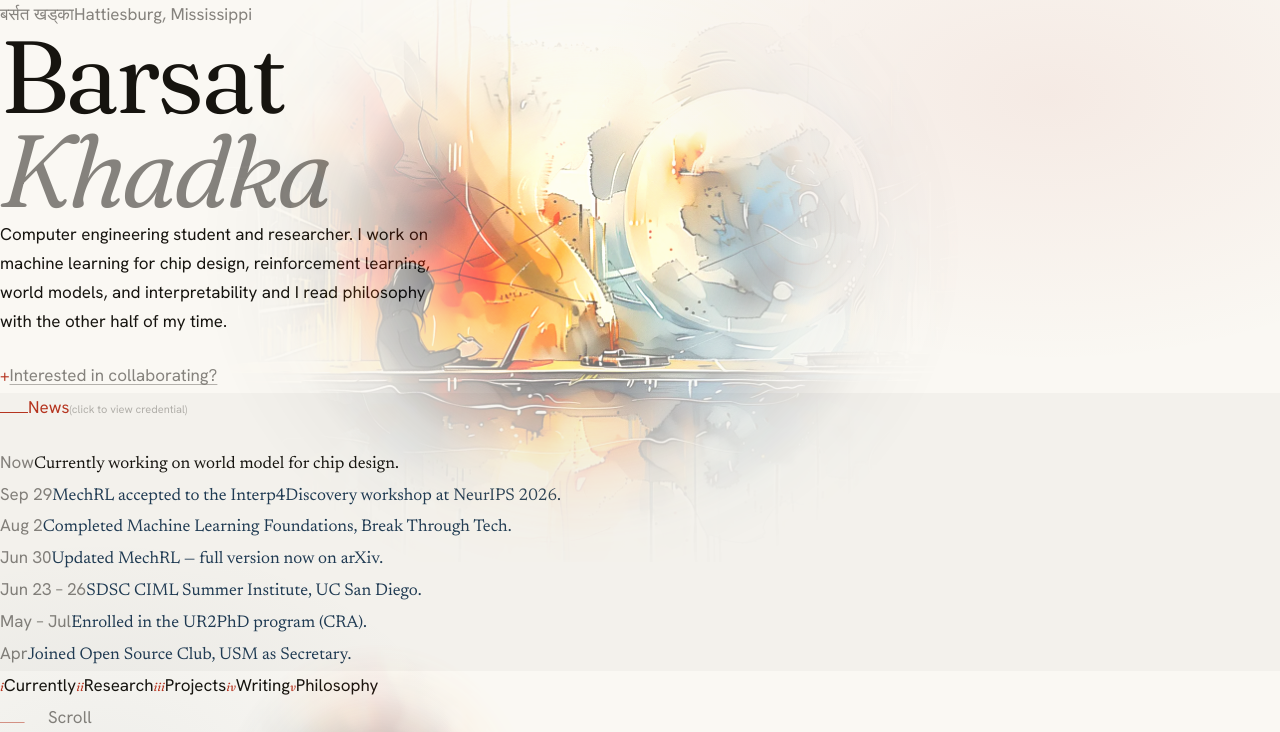
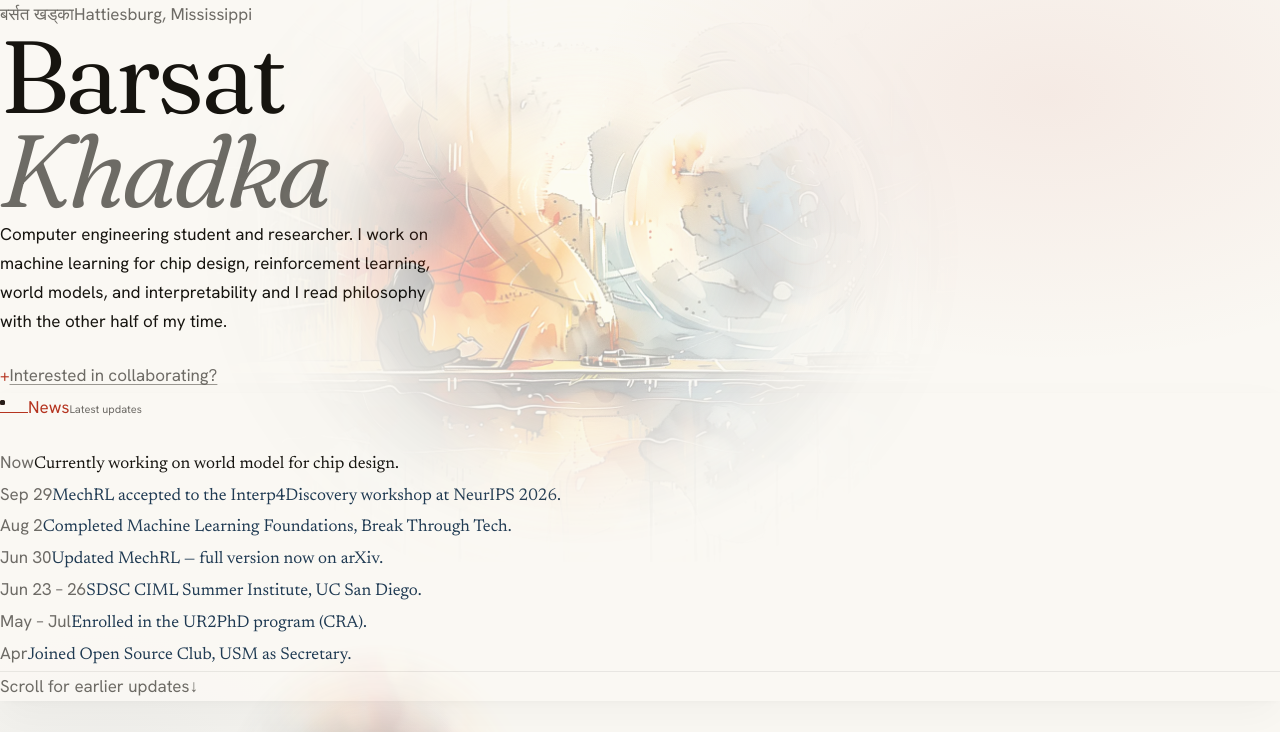
Before and after one commit to BarsatKhadka/portfolioV1, a React (Vite) app: page / in a window 1280 px wide. Shown: the top 732 px of the page. Built offline with nearby package versions, Linux system fonts and the light colour scheme; no server answers.

Commit message:
Polish homepage news, contrast, and navigation details

```diff
--- a/src/components/Home.jsx
+++ b/src/components/Home.jsx
@@ -500,7 +500,8 @@
             alt=""
             className="w-full h-auto block"
             style={{
-              filter: 'saturate(1.05) contrast(1.12) brightness(1.08) blur(0.5px)',
+              opacity: 0.55,
+              filter: 'saturate(0.85) contrast(1.05) brightness(1.08) blur(0.5px)',
               mixBlendMode: 'multiply',
               maskImage: 'radial-gradient(ellipse 50% 74% at 45% 44%, rgba(0,0,0,1) 0%, rgba(0,0,0,1) 20%, rgba(0,0,0,0.45) 40%, rgba(0,0,0,0.15) 55%, rgba(0,0,0,0.03) 70%, rgba(0,0,0,0.005) 85%, transparent 100%)',
               WebkitMaskImage: 'radial-gradient(ellipse 50% 74% at 45% 44%, rgba(0,0,0,1) 0%, rgba(0,0,0,1) 20%, rgba(0,0,0,0.45) 40%, rgba(0,0,0,0.15) 55%, rgba(0,0,0,0.03) 70%, rgba(0,0,0,0.005) 85%, transparent 100%)',
@@ -582,14 +583,14 @@
 
           {/* News */}
           <aside
-            className="hero-fade w-full min-w-0 xl:w-[400px] xl:flex-shrink-0 border rounded-lg p-5 sm:p-6"
-            style={{ borderColor: 'var(--hairline)', backgroundColor: 'var(--panel)', animationDelay: '0.9s' }}
+            className="news-panel hero-fade w-full min-w-0 xl:w-[400px] xl:flex-shrink-0 border rounded-lg p-5 sm:p-6"
+            style={{ animationDelay: '0.9s' }}
           >
             <p className="mb-6 flex items-center gap-3 text-[12.5px] tracking-[0.26em] uppercase" style={{ color: VERMILLION, fontFamily: UI }}>
               <span aria-hidden="true" style={{ width: 28, height: 1, background: VERMILLION, display: 'inline-block' }} />
               News
-              <span className="normal-case tracking-normal" style={{ color: 'var(--faint)', fontSize: 11 }}>
-                (click to view credential)
+              <span className="ml-auto normal-case tracking-normal" style={{ color: 'var(--muted)', fontSize: 11 }}>
+                Latest updates
               </span>
             </p>
             <ol
@@ -599,7 +600,7 @@
               style={{ scrollbarWidth: 'thin', scrollbarColor: 'var(--faint) transparent' }}
             >
               {news.map((item, i) => (
-                <li key={i} className="flex flex-col">
+                <li key={i} className="news-entry relative flex flex-col pl-4">
                   <span className="text-[11px] tracking-[0.2em] uppercase mb-1.5" style={{ color: 'var(--muted)', fontFamily: UI }}>
                     {item.date}
                   </span>
@@ -615,11 +616,15 @@
                 </li>
               ))}
             </ol>
+            <p className="news-scroll-hint mb-0 mt-4 pt-3 text-[11px] flex items-center justify-between" style={{ color: 'var(--muted)', fontFamily: UI }}>
+              <span>Scroll for earlier updates</span>
+              <span aria-hidden="true">↓</span>
+            </p>
           </aside>
         </div>
 
         {/* Bottom — contents index */}
-        <div className="hero-fade relative z-10 flex flex-wrap items-end justify-between gap-y-4 gap-x-8" style={{ animationDelay: '1s' }}>
+        <div className="hero-fade relative z-10 flex flex-wrap items-end justify-between gap-y-4 gap-x-8 border-t pt-5" style={{ borderColor: 'var(--hairline)', animationDelay: '1s' }}>
           <nav className="flex flex-wrap items-center gap-x-5 gap-y-2">
             {[
               { id: 'about', n: 'i', label: 'Currently' },
@@ -635,7 +640,7 @@
                 type="button"
                 onClick={() => scrollToSection(s.id)}
                 aria-current={active ? 'true' : undefined}
-                className="group inline-flex items-baseline gap-2 text-[11px] sm:text-[12px] tracking-[0.16em] uppercase"
+                className="hero-nav-link group inline-flex items-baseline gap-2 py-2 text-[11px] sm:text-[12px] tracking-[0.16em] uppercase"
                 style={{ color: 'var(--muted)', fontFamily: UI }}
               >
                 <span style={{ fontFamily: SERIF, fontStyle: 'italic', color: VERMILLION, letterSpacing: 0, fontSize: 12 }}>{s.n}</span>
@@ -979,7 +984,7 @@
 
                     <div className="max-w-[70ch]">
                       {/* title + status stamp */}
-                      <div className="flex items-start justify-between gap-4">
+                      <div className="flex flex-col sm:flex-row items-start justify-between gap-2 sm:gap-4">
                         <h3 className="leading-[1.32] tracking-tight" style={{ fontSize: 17, fontWeight: 500, letterSpacing: '-0.018em' }}>
                           {item.link ? (
                             <a href={item.link} target="_blank" rel="noopener noreferrer" className="link-slide" style={{ color: 'var(--accent)' }}>
--- a/src/index.css
+++ b/src/index.css
@@ -19,8 +19,8 @@
     --panel: rgba(26, 26, 27, 0.026);
     --card: rgba(26, 26, 27, 0.022);
     --text: #16140F;
-    --muted: rgba(34, 30, 24, 0.54);
-    --faint: rgba(34, 30, 24, 0.32);
+    --muted: rgba(34, 30, 24, 0.65);
+    --faint: rgba(34, 30, 24, 0.44);
     --border: rgba(34, 30, 24, 0.10);
     --accent: #1F3A52;       /* deep indigo ink */
     --accent-2: #B5341F;     /* vermilion seal */
@@ -243,6 +243,51 @@
   margin: 0;
 }
 
+.news-panel {
+  border-color: var(--border);
+  background: rgba(250, 248, 243, 0.92);
+  box-shadow: 0 2px 6px rgba(34, 30, 24, 0.025), 0 16px 40px rgba(34, 30, 24, 0.035);
+}
+
+.news-entry::before {
+  content: '';
+  position: absolute;
+  left: 0;
+  top: 7px;
+  width: 5px;
+  height: 5px;
+  border-radius: 50%;
+  background: var(--faint);
+}
+
+.news-entry:first-child::before {
+  background: var(--accent-2);
+}
+
+.news-scroll-hint {
+  border-top: 1px solid var(--hairline);
+}
+
+.hero-nav-link {
+  border-bottom: 1px solid transparent;
+  transition: border-color 180ms ease;
+}
+
+.hero-nav-link:hover,
+.hero-nav-link[aria-current='true'] {
+  border-bottom-color: var(--accent-2);
+}
+
+:where(a, button, input, textarea):focus-visible {
+  outline: 2px solid var(--accent);
+  outline-offset: 4px;
+}
+
+::selection {
+  color: var(--text);
+  background: rgba(181, 52, 31, 0.16);
+}
+
 /* Gallery wall — a living altar of influences */
 .gallery-wall {
   -webkit-mask-image: linear-gradient(to bottom, transparent 0, #000 9%, #000 90%, transparent 100%);
```
